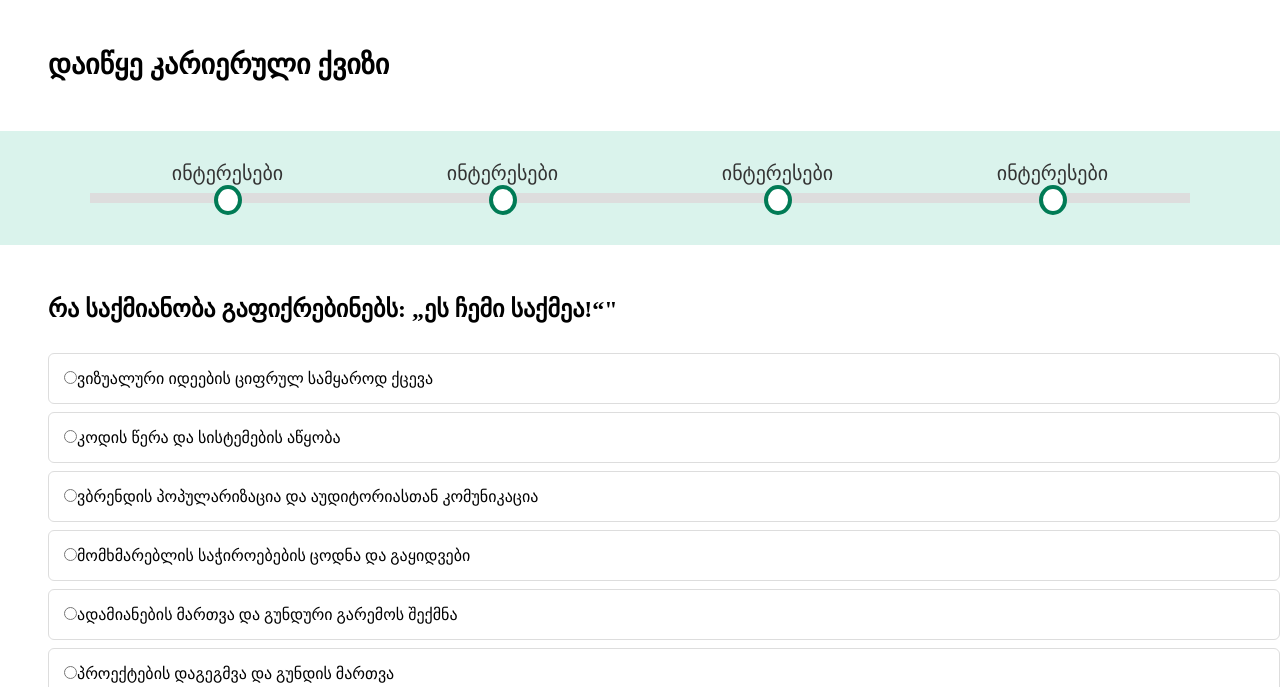
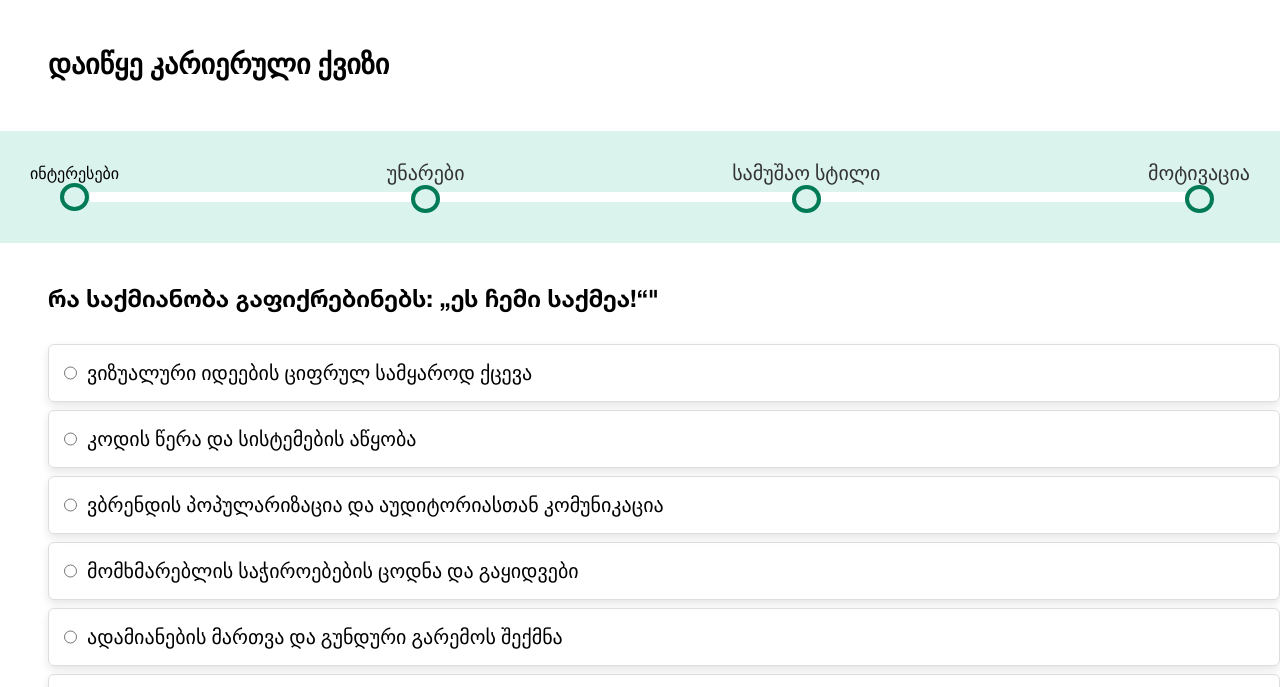
Before and after one commit to Lelamakh/Professions-Catalog, a plain HTML site: page quiz.html in a window 1280 px wide. Shown: the part 112-799 px from the top of the page. Drawn offline with Linux system fonts and the light colour scheme.

Commit message:
added quiz html and css

```diff
--- a/assets/css/style.css
+++ b/assets/css/style.css
@@ -199,7 +199,8 @@ body {
   border-radius: 12px;
   background-color: #ececec;
   border-color: #3366cc; */
-
+  border-color: #3366cc;
+  background-color: white;
   width: 164;
   height: 42;
   angle: 0 deg;
@@ -904,37 +905,36 @@ body {
 }
 .lmprogressbar {
   display: flex;
+  /* margin-left: 40px; */
   justify-content: space-between;
   position: relative;
   align-items: center;
-  padding: 30px 90px 30px 90px;
-  margin-bottom: 50px;
+  padding: 30px 30px;
   /* border-radius: 16px; */
   /* width: 80%; */
   /* padding: 40px;---------- */
   background-color: #daf3ec;
   /* border-radius: 5%; */
 }
-.lmprogressbar ::before {
+.lmprogressbar::before {
   content: "";
-  display: flex;
-  justify-content: space-between;
   position: absolute;
+  /* margin-left: 40px; */
   top: 50%;
-  left: 0;
-  width: 100%;
+  left: 90px;
+  right: 90px;
+  /* width: 100%; */
   height: 10px;
-  background: #ddd;
-  z-index: -1;
+  background: white;
+  z-index: 0;
   transform: translateY(50%);
 }
 .lmstep {
   text-align: center;
   position: relative;
-  flex: 1;
   display: flex;
   flex-direction: column;
-  justify-content: space-between;
+  align-items: center;
   z-index: 1;
 }
 
@@ -942,36 +942,70 @@ body {
   /* margin-bottom: 20px; */
   font-size: 20px;
   color: #333333;
+  /* margin-bottom: 8px; */
 }
 .lmcircle {
-  width: 28px;
-  height: 30px;
+  width: 29px;
+  height: 28px;
   border-radius: 50%;
-  background-color: #fff;
+  background-color: #daf3ec;
   border: 4px solid #007b55;
-  margin: 0 auto;
   /* display: flex; */
   /* align-items: center;
   justify-content: center; */
-  color: #007b55;
-  /* z-index: 1; */
+  /* color: #007b55; */
+  z-index: 1;
+  position: relative;
   /* position: relative; */
   /* margin-top: 30px; */
 }
 
 .lmmainquestion h2 {
+  margin-top: 40px;
   margin-bottom: 30px;
   margin-left: 48px;
+  font-family: "Helvetica Neue LT GEO 75 roman";
+  font-weight: 700;
+  font-style: 75 Bold;
+  font-size: 24px;
+  leading-trim: NONE;
+  line-height: 31px;
+  letter-spacing: 0%;
 }
 .lmoption {
+  box-shadow: 0px 4px 8px 0px #0000001a;
+
   display: block;
   margin: 8px 0;
   padding: 15px;
   border: 1px solid#ddd;
+  /* background-color: white; */
+  /* border-color: #f8f2f2; */
+  /* border-radius: 10px; */
   border-radius: 6px;
   cursor: pointer;
   margin-left: 48px;
+  display: flex;
+  gap: 10px;
+  font-family: "Helvetica Neue LT GEO 65 roman";
+  /* font-weight: 500; */
+  font-style: 65 Medium;
+  font-size: 20px;
+  leading-trim: NONE;
+  line-height: 26px;
+  letter-spacing: 0%;
+  color: color/neutral/800;
 }
+
+.lmoption input[type="radio"] {
+  accent-color: #007b55;
+}
+.lmquizbuttons {
+  margin-left: 40px;
+  margin-top: 30px;
+  margin-bottom: -30px;
+}
+
 /* -----------------fav section ------------------ */
 .lmfavsection {
   margin-left: 48px;
--- a/quiz.html
+++ b/quiz.html
@@ -47,19 +47,19 @@
         <h1>დაიწყე კარიერული ქვიზი</h1>
         <div class="lmprogressbar">
           <div class="lmstep">
-            <div class="lmlabel">ინტერესები</div>
+            <div class="lmlabel1">ინტერესები</div>
             <div class="lmcircle"></div>
           </div>
           <div class="lmstep">
-            <div class="lmlabel">ინტერესები</div>
+            <div class="lmlabel">უნარები</div>
             <div class="lmcircle"></div>
           </div>
           <div class="lmstep">
-            <div class="lmlabel">ინტერესები</div>
+            <div class="lmlabel">სამუშაო სტილი</div>
             <div class="lmcircle"></div>
           </div>
           <div class="lmstep">
-            <div class="lmlabel">ინტერესები</div>
+            <div class="lmlabel">მოტივაცია</div>
             <div class="lmcircle"></div>
           </div>
         </div>
@@ -72,30 +72,30 @@
             ციფრულ სამყაროდ ქცევა
           </label>
           <label class="lmoption">
-            <input type="radio" name="answer" value="1" />კოდის წერა და
+            <input type="radio" name="answer" value="2" />კოდის წერა და
             სისტემების აწყობა
           </label>
           <label class="lmoption">
-            <input type="radio" name="answer" value="1" />ვბრენდის პოპულარიზაცია
+            <input type="radio" name="answer" value="3" />ვბრენდის პოპულარიზაცია
             და აუდიტორიასთან კომუნიკაცია
           </label>
           <label class="lmoption">
-            <input type="radio" name="answer" value="1" />მომხმარებლის
+            <input type="radio" name="answer" value="4" />მომხმარებლის
             საჭიროებების ცოდნა და გაყიდვები
           </label>
           <label class="lmoption">
-            <input type="radio" name="answer" value="1" />ადამიანების მართვა და
+            <input type="radio" name="answer" value="5" />ადამიანების მართვა და
             გუნდური გარემოს შექმნა
           </label>
 
           <label class="lmoption">
-            <input type="radio" name="answer" value="1" />პროექტების დაგეგმვა და
+            <input type="radio" name="answer" value="6" />პროექტების დაგეგმვა და
             გუნდის მართვა
           </label>
         </form>
         <div class="lmquizbuttons">
-          <button type="button" onclick="goBack()">დაბრუნდი</button>
-          <button type="button" onclick="submitAnswer()">გაგრძელება</button>
+          <button class="lmfirstbutton">დაბრუნდი</button>
+          <button class="lmsecondbutton">გაგრძელება</button>
         </div>
       </section>
 
```
